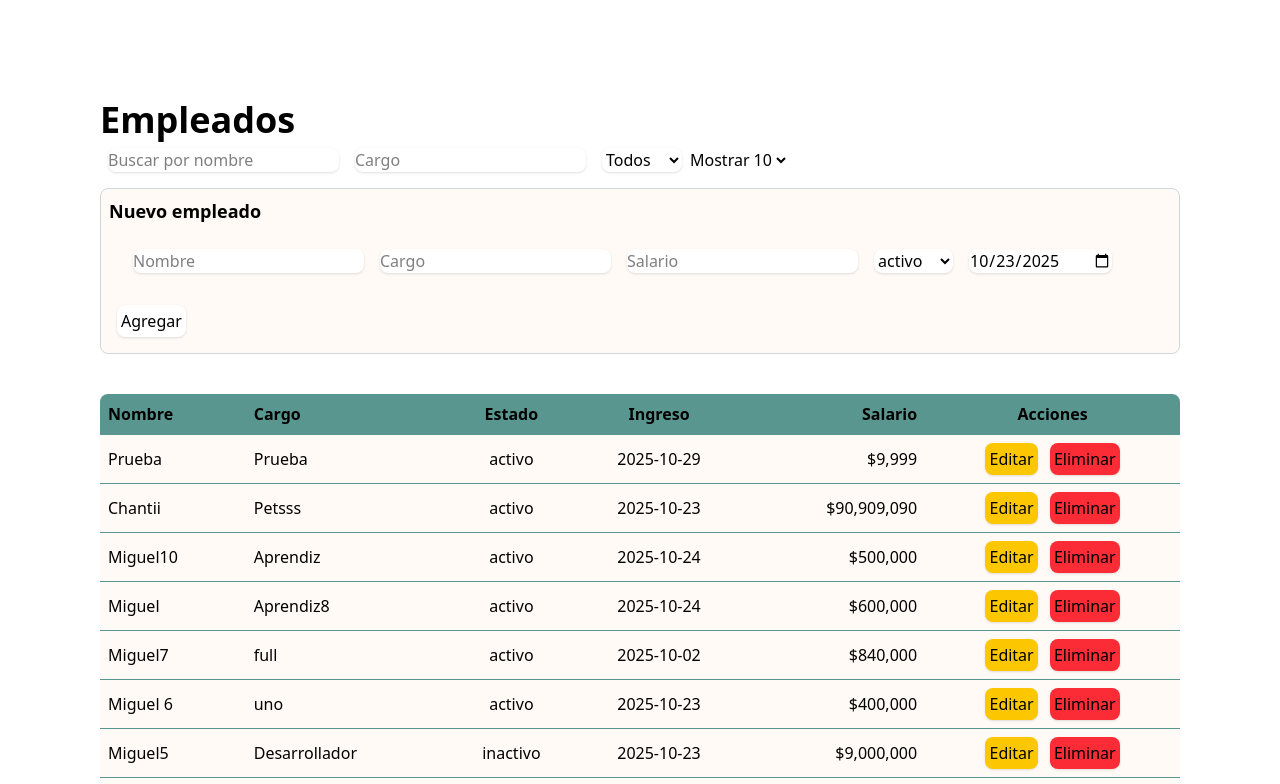
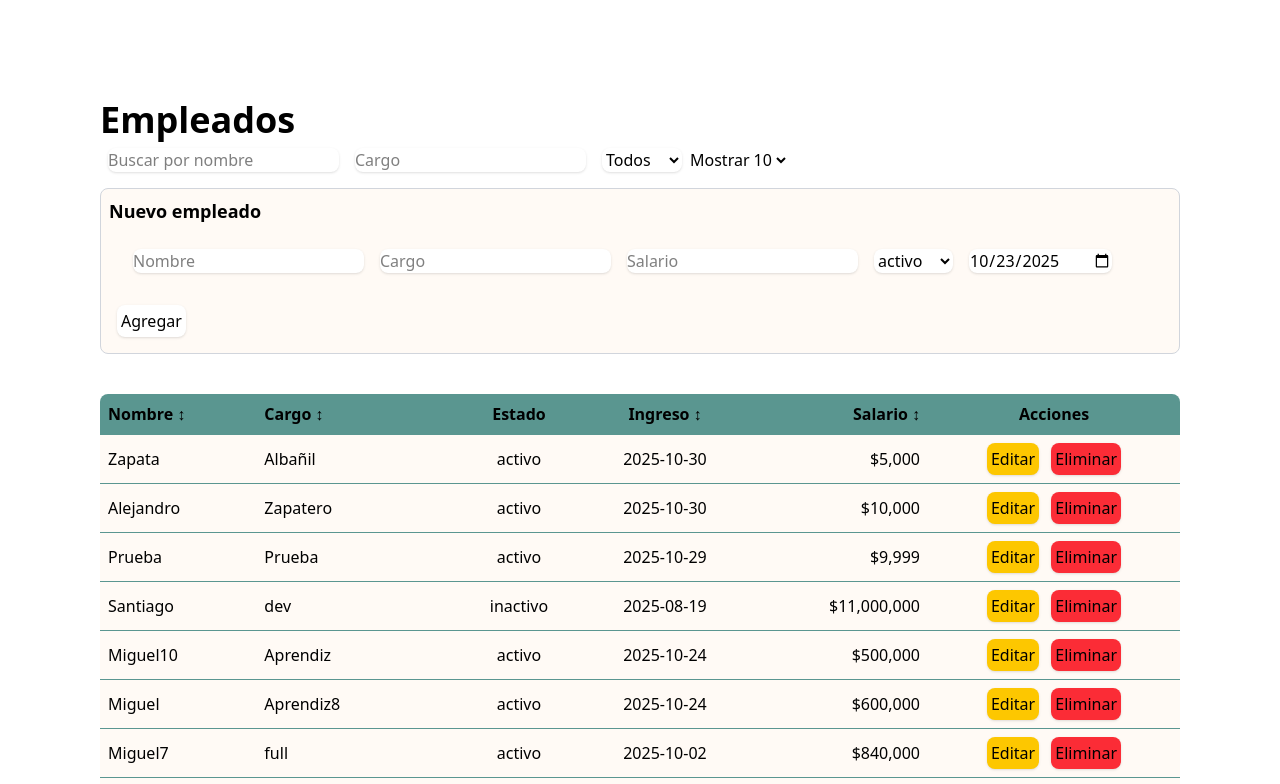
Before and after one commit to Sgiraldom19/empleados-lite, a Next.js app: page /empleados in a window 1280 px wide. Shown: the top 784 px of the page. Built offline with nearby package versions, Linux system fonts and the light colour scheme.

Commit message:
Se realizaron cambios necesarios para organizar orden de columnas y mantener funcionalidad de paginacion

```diff
--- a/app/_data/employees.json
+++ b/app/_data/employees.json
@@ -1,4 +1,20 @@
 [
+  {
+    "id": "13358b3b-d994-4ca0-9fa7-59e7d6b1c724",
+    "nombre": "Zapata",
+    "cargo": "Albañil",
+    "salario": 5000,
+    "estado": "activo",
+    "fechaIngreso": "2025-10-30"
+  },
+  {
+    "id": "6adf659d-98bf-43c9-9da7-030643715c15",
+    "nombre": "Alejandro",
+    "cargo": "Zapatero",
+    "salario": 10000,
+    "estado": "activo",
+    "fechaIngreso": "2025-10-30"
+  },
   {
     "id": "89ec7084-88ac-4f02-8af4-0509e1570798",
     "nombre": "Prueba",
@@ -9,11 +25,11 @@
   },
   {
     "id": "57743fe1-0e4a-474c-a699-c9ce28ff3d15",
-    "nombre": "Chantii",
-    "cargo": "Petsss",
-    "salario": 90909090,
-    "estado": "activo",
-    "fechaIngreso": "2025-10-23"
+    "nombre": "Santiago",
+    "cargo": "dev",
+    "salario": 11000000,
+    "estado": "inactivo",
+    "fechaIngreso": "2025-08-19"
   },
   {
     "id": "8d228371-006e-4997-9515-7328c25720bc",
@@ -64,22 +80,6 @@
     "fechaIngreso": "2025-10-23"
   },
   {
-    "id": "a07058c3-efc2-4e40-aab8-c376289aa90d",
-    "nombre": "Miguel3",
-    "cargo": "Desarrollador",
-    "salario": 2000000,
-    "estado": "activo",
-    "fechaIngreso": "2025-10-07"
-  },
-  {
-    "id": "2d64ea4d-4484-48d1-a8cb-2b9fc63aa737",
-    "nombre": "Miguel2",
-    "cargo": "Desarrollo",
-    "salario": 2000000,
-    "estado": "inactivo",
-    "fechaIngreso": "2025-10-23"
-  },
-  {
     "id": "823997b6-2b4b-4ee5-a096-474f8f98f72f",
     "nombre": "Miguel",
     "cargo": "Desarollo",
--- a/app/api/employees/route.ts
+++ b/app/api/employees/route.ts
@@ -1,7 +1,9 @@
 import { NextResponse } from "next/server";
 import { EmployeeCreateSchema } from "../../lib/validation";
 import * as store from "../../lib/store";
+
 export const dynamic = "force-dynamic";
+
 export async function GET(req: Request) {
   const sp = new URL(req.url).searchParams;
   const q = sp.get("q") || undefined;
@@ -9,14 +11,18 @@ const cargo = sp.get("cargo") || undefined;
   const estado = sp.get("estado") || undefined;
   const page = Number(sp.get("page") || 1);
   const pageSize = Number(sp.get("pageSize") || 10);
-const data = await store.list({ q, cargo, estado, page, pageSize });
+  const sort = sp.get("sort") || undefined;
+  const dir = sp.get("dir") === "desc" ? "desc" : "asc";
+
+  const data = await store.list({ q, cargo, estado, page, pageSize, sort, dir });
   return NextResponse.json(data);
 }
+
 export async function POST(req: Request) {
   const body = await req.json();
   const parsed = EmployeeCreateSchema.safeParse(body);
-if (!parsed.success) return NextResponse.json({ errors: parsed.error.flatten() }, { status: 400
-});
+  if (!parsed.success)
+    return NextResponse.json({ errors: parsed.error.flatten() }, { status: 400 });
   const created = await store.create(parsed.data);
   return NextResponse.json(created, { status: 201 });
 }
--- a/app/empleados/page.tsx
+++ b/app/empleados/page.tsx
@@ -18,9 +18,12 @@ export default function EmpleadosPage() {
   const [estado, setEstado] = useState("");
   const [page, setPage] = useState(1);
   const [total, setTotal] = useState(0);
-  const [pageSize, setPageSize] = useState(10)
+  const [pageSize, setPageSize] = useState(10);
   const [showModal, setShowModal] = useState(false);
 
+  // 🧩 NUEVO: estado de ordenamiento
+  const [sort, setSort] = useState("");
+  const [dir, setDir] = useState<"asc" | "desc">("asc");
 
   const fetchList = async () => {
     const usp = new URLSearchParams({
@@ -30,6 +33,8 @@ export default function EmpleadosPage() {
     if (q) usp.set("q", q);
     if (cargo) usp.set("cargo", cargo);
     if (estado) usp.set("estado", estado);
+    if (sort) usp.set("sort", sort);
+    if (dir) usp.set("dir", dir);
 
     const r = await fetch(`/api/employees?${usp.toString()}`);
     const j = await r.json();
@@ -40,7 +45,7 @@ export default function EmpleadosPage() {
   useEffect(() => {
     fetchList();
     // eslint-disable-next-line react-hooks/exhaustive-deps
-  }, [q, cargo, estado, page, pageSize]);
+  }, [q, cargo, estado, page, pageSize, sort, dir]);
 
   // Crear / Editar
   const [form, setForm] = useState<Partial<Emp>>({
@@ -85,13 +90,21 @@ export default function EmpleadosPage() {
     fetchList();
   }
 
+  // 🧩 NUEVO: función para alternar el orden
+  const toggleSort = (campo: string) => {
+    if (sort === campo) {
+      setDir((d) => (d === "asc" ? "desc" : "asc"));
+    } else {
+      setSort(campo);
+      setDir("asc");
+    }
+  };
+
   const totalPages = Math.max(1, Math.ceil(total / pageSize));
 
   return (
-    <main
-      className="p-15 m-10"
-    >
-      <h1  className="text-4xl font-bold tex">Empleados</h1>
+    <main className="p-15 m-10">
+      <h1 className="text-4xl font-bold tex">Empleados</h1>
 
       {/* Filtros */}
       <section>
@@ -131,7 +144,7 @@ export default function EmpleadosPage() {
           <select
             className=""
             value={pageSize}
-              onChange={(e) =>{
+            onChange={(e) => {
               setPageSize(Number(e.target.value));
               setPage(1);
             }}
@@ -167,14 +180,23 @@ export default function EmpleadosPage() {
             placeholder="Salario"
             value={form.salario ?? ""}
             onChange={(e) =>
-              setForm((f) => ({ ...f, salario: e.target.value === "" ? undefined : Number(e.target.value)}))
+              setForm((f) => ({
+                ...f,
+                salario:
+                  e.target.value === ""
+                    ? undefined
+                    : Number(e.target.value),
+              }))
             }
           />
           <select
             className="m-2 bg-white rounded-lg shadow"
             value={form.estado ?? "activo"}
             onChange={(e) =>
-              setForm((f) => ({ ...f, estado: e.target.value as Emp["estado"]}))
+              setForm((f) => ({
+                ...f,
+                estado: e.target.value as Emp["estado"],
+              }))
             }
           >
             <option value="activo">activo</option>
@@ -190,11 +212,15 @@ export default function EmpleadosPage() {
           />
         </div>
         <div>
-          <button className="p-1 m-2 border-gray-300 rounded-lg bg-white shadow cursor-pointer" onClick={save}>
+          <button
+            className="p-1 m-2 border-gray-300 rounded-lg bg-white shadow cursor-pointer"
+            onClick={save}
+          >
             {editing ? "Guardar cambios" : "Agregar"}
           </button>
           {editing && (
-            <button className="p-1 m-2 border-gray-300 rounded-lg bg-white shadow cursor-pointer"
+            <button
+              className="p-1 m-2 border-gray-300 rounded-lg bg-white shadow cursor-pointer"
               onClick={() =>
                 setForm({
                   estado: "activo",
@@ -209,16 +235,50 @@ export default function EmpleadosPage() {
       </section>
 
       {/* Tabla */}
-      <table
-        className="w-full border-gray-200 bg-white rounded-lg overflow-hidden"
-      >
+      <table className="w-full border-gray-200 bg-white rounded-lg overflow-hidden">
         <thead className="bg-[#5A9690]">
           <tr>
-            <th className="text-left p-2">Nombre</th>
-            <th className="text-left p-2">Cargo</th>
-            <th className="p-2">Estado</th>
-            <th className="p-2">Ingreso</th>
-            <th className="text-right p-2">Salario</th>
+            <th
+              className="text-left p-2 cursor-pointer select-none"
+              onClick={() => toggleSort("nombre")}
+            >
+              Nombre
+              <span className="ml-1">
+                {sort === "nombre" ? (dir === "asc" ? "↑" : "↓") : "↕"}
+              </span>
+            </th>
+            <th
+              className="text-left p-2 cursor-pointer select-none"
+              onClick={() => toggleSort("cargo")}
+            >
+              Cargo
+              <span className="ml-1">
+                {sort === "cargo" ? (dir === "asc" ? "↑" : "↓") : "↕"}
+              </span>
+            </th>
+            <th
+              className="p-2 cursor-pointer select-none text-center"
+            >
+              Estado
+            </th>
+            <th
+              className="p-2 cursor-pointer select-none text-center"
+              onClick={() => toggleSort("fechaIngreso")}
+            >
+              Ingreso
+              <span className="ml-1">
+                {sort === "fechaIngreso" ? (dir === "asc" ? "↑" : "↓") : "↕"}
+              </span>
+            </th>
+            <th
+              className="text-right p-2 cursor-pointer select-none"
+              onClick={() => toggleSort("salario")}
+            >
+              Salario
+              <span className="ml-1">
+                {sort === "salario" ? (dir === "asc" ? "↑" : "↓") : "↕"}
+              </span>
+            </th>
             <th className="p-2">Acciones</th>
           </tr>
         </thead>
@@ -228,15 +288,24 @@ export default function EmpleadosPage() {
             <tr key={emp.id} className="border-t border-[#5A9690]">
               <td className="p-2">{emp.nombre}</td>
               <td className="p-2">{emp.cargo}</td>
-              <td className="p-2 text-center ">{emp.estado}</td>
+              <td className="p-2 text-center">{emp.estado}</td>
               <td className="p-2 text-center">{emp.fechaIngreso}</td>
-
-              <td className="p-2 text-center text-right">
+              <td className="p-2 text-right">
                 ${emp.salario.toLocaleString()}
               </td>
-              <td style={{ padding: 8, textAlign: "center" }}>
-                <button className="shadow mr-1 p-1 rounded-lg bg-yellow-400 cursor-pointer" onClick={() => edit(emp.id)}>Editar</button>{" "}
-                <button className="shadow ml-1 p-1 rounded-lg bg-red-500 cursor-pointer" onClick={() => remove(emp.id)}>Eliminar</button>
+              <td className="p-2 text-center">
+                <button
+                  className="shadow mr-1 p-1 rounded-lg bg-yellow-400 cursor-pointer"
+                  onClick={() => edit(emp.id)}
+                >
+                  Editar
+                </button>{" "}
+                <button
+                  className="shadow ml-1 p-1 rounded-lg bg-red-500 cursor-pointer"
+                  onClick={() => remove(emp.id)}
+                >
+                  Eliminar
+                </button>
               </td>
             </tr>
           ))}
@@ -244,26 +313,40 @@ export default function EmpleadosPage() {
       </table>
 
       {/* Paginación */}
-      <div
-        className="flex gap-2 justify-center mt-3"
+      <div className="flex gap-2 justify-center mt-3">
+        <button
+          className="px-3 py-1 shadow-lg rounded-lg bg-[#5A9690]"
+          disabled={page <= 1}
+          onClick={() => setPage(1)}
         >
-        <button className="px-3 py-1 shadow-lg rounded-lg bg-[#5A9690]" disabled={page <= 1} onClick={() => setPage(1)}>
           «
         </button>
-        <button className="px-3 py-1 shadow-lg rounded-lg bg-[#5A9690]" disabled={page <= 1} onClick={() => setPage((p) => p - 1)}>
+        <button
+          className="px-3 py-1 shadow-lg rounded-lg bg-[#5A9690]"
+          disabled={page <= 1}
+          onClick={() => setPage((p) => p - 1)}
+        >
           ‹
         </button>
         <span>
           Página {page} de {totalPages}
         </span>
-        <button className="px-3 py-1 shadow-lg rounded-lg bg-[#5A9690]" disabled={page >= totalPages} onClick={() => setPage((p) => p + 1)}
+        <button
+          className="px-3 py-1 shadow-lg rounded-lg bg-[#5A9690]"
+          disabled={page >= totalPages}
+          onClick={() => setPage((p) => p + 1)}
         >
           ›
         </button>
-        <button className="px-3 py-1 shadow-lg rounded-lg bg-[#5A9690]" disabled={page >= totalPages} onClick={() => {setPage(totalPages)}}>
+        <button
+          className="px-3 py-1 shadow-lg rounded-lg bg-[#5A9690]"
+          disabled={page >= totalPages}
+          onClick={() => setPage(totalPages)}
+        >
           »
         </button>
       </div>
+
       {showModal && (
         <div className="fixed inset-0 bg-black/50 flex justify-center items-center z-50">
           <div className="bg-white p-5 rounded-lg w-[90%] max-w-[400px] shadow-lg">
@@ -271,13 +354,17 @@ export default function EmpleadosPage() {
             <input
               placeholder="Nombre"
               value={form.nombre ?? ""}
-        onChange={(e) => setForm((f) => ({ ...f, nombre: e.target.value }))}
+              onChange={(e) =>
+                setForm((f) => ({ ...f, nombre: e.target.value }))
+              }
               className="w-full mb-2 shadow rounded-lg"
             />
             <input
               placeholder="Cargo"
               value={form.cargo ?? ""}
-        onChange={(e) => setForm((f) => ({ ...f, cargo: e.target.value }))}
+              onChange={(e) =>
+                setForm((f) => ({ ...f, cargo: e.target.value }))
+              }
               className="w-full mb-2 shadow rounded-lg"
             />
             <input
@@ -288,7 +375,9 @@ export default function EmpleadosPage() {
                 setForm((f) => ({
                   ...f,
                   salario:
-              e.target.value === "" ? undefined : Number(e.target.value),
+                    e.target.value === ""
+                      ? undefined
+                      : Number(e.target.value),
                 }))
               }
               className="w-full mb-2 shadow rounded-lg"
@@ -317,7 +406,6 @@ export default function EmpleadosPage() {
 
             <div className="space-x-4 mt-3">
               <button
-
                 onClick={() => {
                   save();
                   setShowModal(false);
@@ -326,8 +414,12 @@ export default function EmpleadosPage() {
               >
                 Guardar
               </button>
-        <button className="shadow rounded-lg bg-red-500 cursor-pointer p-1"
-          onClick={() => setShowModal(false)}>Cancelar</button>
+              <button
+                className="shadow rounded-lg bg-red-500 cursor-pointer p-1"
+                onClick={() => setShowModal(false)}
+              >
+                Cancelar
+              </button>
             </div>
           </div>
         </div>
```
Also changed, not shown: app/lib/store.ts (+84 -14 lines), app/lib/validation.ts (line endings or trailing spaces). Lines whose indentation alone changed are shown as unchanged.
